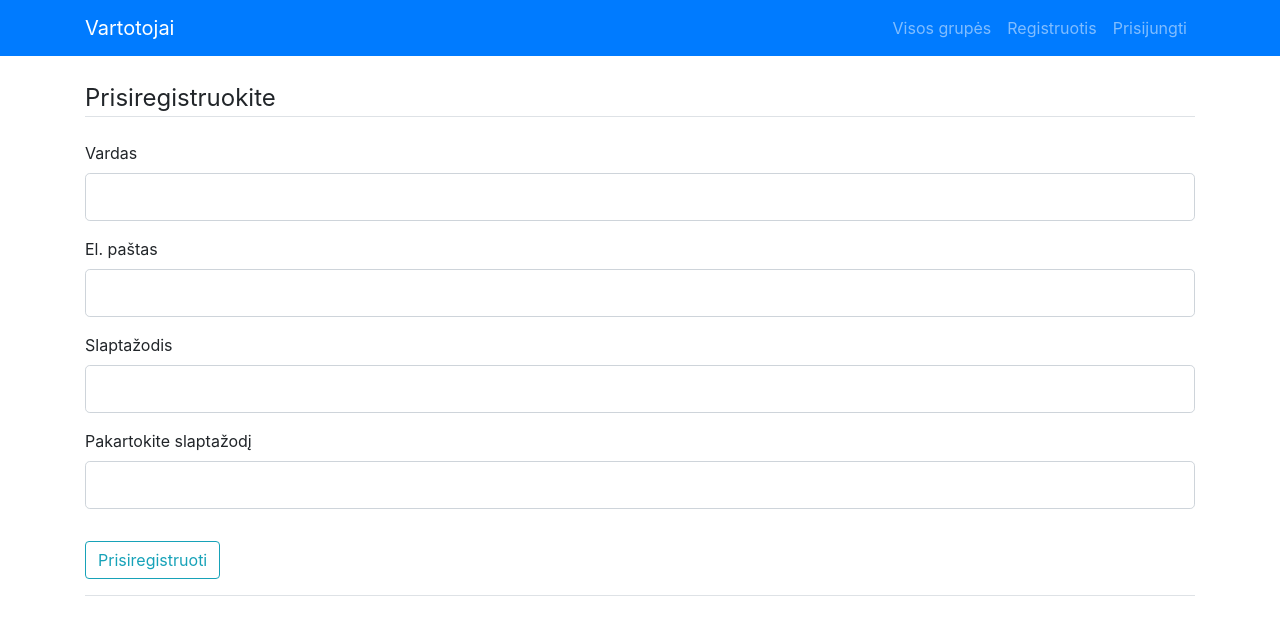
After one commit to DonatasNoreika/grupes_api_client, a Flask app: page /registruotis in a window 1280 px wide. The commit adds this page. Shown: the top 635 px of the page. Run offline with Flask 2, Linux system fonts and the light colour scheme; some libraries are stand-ins or nearby versions.

Commit message:
Added registration

```diff
--- a/app.py
+++ b/app.py
@@ -1,19 +1,54 @@
-from flask import Flask, render_template, redirect, url_for, request
+from flask import Flask, render_template, redirect, url_for, request, flash
 # iš flask bibliotekos importuojame klasę Flask ir f-ją render_template.
 app = Flask(__name__)
 import requests
 import json
-from forms import BandForm
+import os
+from flask_sqlalchemy import SQLAlchemy
+from flask_login import LoginManager, UserMixin, current_user, logout_user, login_user, login_required
+from flask_bcrypt import Bcrypt
+
+bcrypt = Bcrypt(app)
+
+basedir = os.path.abspath(os.path.dirname(__file__))
+
+app.config['SQLALCHEMY_DATABASE_URI'] = 'sqlite:///'+os.path.join(basedir, 'data.sqlite')
+# nustatėme, kad mūsų duomenų bazė bus šalia šio failo esants data.sqlite failas
+app.config['SQLALCHEMY_TRACK_MODIFICATIONS'] = False
+# neseksime kiekvienos modifikacijos
+db = SQLAlchemy(app)
+# pilnas kelias iki šio failo.
+
+if __name__ == '__main__':
+    from forms import BandForm, RegistracijosForma, PrisijungimoForma
+
+login_manager = LoginManager(app)
+login_manager.login_view = 'registruotis'
+login_manager.login_message_category = 'info'
+
+@login_manager.user_loader
+def load_user(vartotojo_id):
+    return Vartotojas.query.get(int(vartotojo_id))
 
 app.config['SECRET_KEY'] = 'bet kokia simbolių eilutė'
 # inicijuojame klasės Flask objektą, priskiriame kintamąjam app.
 
+class Vartotojas(db.Model, UserMixin):
+    __tablename__ = "vartotojas"
+    id = db.Column(db.Integer, primary_key=True)
+    vardas = db.Column("Vardas", db.String(20), unique=True, nullable=False)
+    el_pastas = db.Column("El. pašto adresas", db.String(120), unique=True, nullable=False)
+    slaptazodis = db.Column("Slaptažodis", db.String(60), unique=True, nullable=False)
+    token = db.Column("Žetonas", db.String, nullable=True)
+
 @app.route("/bands")
+@app.route("/")
 def bands():
     r = requests.get("http://127.0.0.1:8000/bands")
     bands = json.loads(r.text)
     return render_template('bands.html', bands=bands)
 
+@login_required
 @app.route('/add_band', methods=['GET', 'POST'])
 def add_band():
     form = BandForm()
@@ -26,5 +61,42 @@ def add_band():
         return redirect(url_for('bands'))
     return render_template('add_band.html', form=form)
 
+@app.route("/registruotis", methods=['GET', 'POST'])
+def registruotis():
+    db.create_all()
+    if current_user.is_authenticated:
+        return redirect(url_for('bands'))
+    form = RegistracijosForma()
+    if form.validate_on_submit():
+        koduotas_slaptazodis = bcrypt.generate_password_hash(form.slaptazodis.data).decode('utf-8')
+        vartotojas = Vartotojas(vardas=form.vardas.data, el_pastas=form.el_pastas.data, slaptazodis=koduotas_slaptazodis)
+        db.session.add(vartotojas)
+        db.session.commit()
+        flash('Sėkmingai prisiregistravote! Galite prisijungti', 'success')
+        return redirect(url_for('bands'))
+    return render_template('registruotis.html', title='Register', form=form)
+
+
+@app.route("/prisijungti", methods=['GET', 'POST'])
+def prisijungti():
+    if current_user.is_authenticated:
+        return redirect(url_for('bands'))
+    form = PrisijungimoForma()
+    if form.validate_on_submit():
+        user = Vartotojas.query.filter_by(el_pastas=form.el_pastas.data).first()
+        if user and bcrypt.check_password_hash(user.slaptazodis, form.slaptazodis.data):
+            login_user(user, remember=form.prisiminti.data)
+            next_page = request.args.get('next')
+            return redirect(next_page) if next_page else redirect(url_for('bands'))
+        else:
+            flash('Prisijungti nepavyko. Patikrinkite el. paštą ir slaptažodį', 'danger')
+    return render_template('prisijungti.html', title='Prisijungti', form=form)
+
+@app.route("/atsijungti")
+def atsijungti():
+    logout_user()
+    return redirect(url_for('bands'))
+
 if __name__ == '__main__':
-  app.run(host='127.0.0.1', port=5000, debug=True)
+    db.create_all()
+    app.run(host='127.0.0.1', port=5000, debug=True)
--- a/forms.py
+++ b/forms.py
@@ -1,9 +1,36 @@
 from flask_wtf import FlaskForm
-from wtforms import StringField, TextAreaField, SubmitField
+from wtforms import SubmitField, BooleanField, StringField, PasswordField
 from wtforms.validators import DataRequired, Length, Email
+from wtforms.validators import DataRequired, ValidationError, EqualTo
 
+from app import app
 
 class BandForm(FlaskForm):
     token = StringField('Token', [DataRequired()])
     name = StringField('Name', [DataRequired()])
     submit = SubmitField('Submit')
+
+
+class RegistracijosForma(FlaskForm):
+    vardas = StringField('Vardas', [DataRequired()])
+    el_pastas = StringField('El. paštas', [DataRequired()])
+    slaptazodis = PasswordField('Slaptažodis', [DataRequired()])
+    patvirtintas_slaptazodis = PasswordField("Pakartokite slaptažodį", [EqualTo('slaptazodis', "Slaptažodis turi sutapti.")])
+    submit = SubmitField('Prisiregistruoti')
+
+    def tikrinti_varda(self, vardas):
+        vartotojas = app.Vartotojas.query.filter_by(vardas=vardas.data).first()
+        if vartotojas:
+            raise ValidationError('Šis vardas panaudotas. Pasirinkite kitą.')
+
+    def tikrinti_pasta(self, el_pastas):
+        vartotojas = app.Vartotojas.query.filter_by(el_pastas=el_pastas.data).first()
+        if vartotojas:
+            raise ValidationError('Šis el. pašto adresas panaudotas. Pasirinkite kitą.')
+
+
+class PrisijungimoForma(FlaskForm):
+    el_pastas = StringField('El. paštas', [DataRequired()])
+    slaptazodis = PasswordField('Slaptažodis', [DataRequired()])
+    prisiminti = BooleanField("Prisiminti mane")
+    submit = SubmitField('Prisijungti')
--- a/templates/base.html
+++ b/templates/base.html
@@ -11,18 +11,12 @@
 
 </head>
 <body>
-
 <!-- Navigation -->
-<nav class="navbar navbar-expand-lg navbar-light bg-light static-top mb-5 shadow">
+<nav class="navbar navbar-expand-lg navbar-dark bg-primary static-top">
     <div class="container">
-    <a class="navbar-brand" href="#">
-    <svg class="bi bi-pen" width="1em" height="1em" viewBox="0 0 16 16" fill="currentColor" xmlns="http://www.w3.org/2000/svg">
-      <path fill-rule="evenodd" d="M5.707 13.707a1 1 0 0 1-.39.242l-3 1a1 1 0 0 1-1.266-1.265l1-3a1 1 0 0 1 .242-.391L10.086 2.5a2 2 0 0 1 2.828 0l.586.586a2 2 0 0 1 0 2.828l-7.793 7.793zM3 11l7.793-7.793a1 1 0 0 1 1.414 0l.586.586a1 1 0 0 1 0 1.414L5 13l-3 1 1-3z"/>
-      <path fill-rule="evenodd" d="M9.854 2.56a.5.5 0 0 0-.708 0L5.854 5.855a.5.5 0 0 1-.708-.708L8.44 1.854a1.5 1.5 0 0 1 2.122 0l.293.292a.5.5 0 0 1-.707.708l-.293-.293z"/>
-      <path d="M13.293 1.207a1 1 0 0 1 1.414 0l.03.03a1 1 0 0 1 .03 1.383L13.5 4 12 2.5l1.293-1.293z"/>
-    </svg>
-    Mano grupės</a>
-    <button class="navbar-toggler" type="button" data-toggle="collapse" data-target="#navbarResponsive" aria-controls="navbarResponsive" aria-expanded="false" aria-label="Toggle navigation">
+        <a class="navbar-brand" href="/">Vartotojai</a>
+        <button class="navbar-toggler" type="button" data-toggle="collapse" data-target="#navbarResponsive"
+                aria-controls="navbarResponsive" aria-expanded="false" aria-label="Toggle navigation">
             <span class="navbar-toggler-icon"></span>
         </button>
         <div class="collapse navbar-collapse" id="navbarResponsive">
@@ -30,18 +24,43 @@
                 <li class="nav-item">
                   <a class="nav-link" href="/bands">Visos grupės</a>
                 </li>
+                {% if current_user.is_authenticated %}
                 <li class="nav-item">
                   <a class="nav-link" href="/add_band">Pridėti grupę</a>
                 </li>
                 <li class="nav-item">
+                    <a class="nav-link" href="/irasai">Įrašai</a>
                 </li>
+                <li class="nav-item">
+                    <a class="nav-link" href="/atsijungti">Atsijungti</a>
+                </li>
+                {% else %}
+                <li class="nav-item">
+                    <a class="nav-link" href="/registruotis">Registruotis</a>
+                </li>
+                <li class="nav-item">
+                    <a class="nav-link" href="/prisijungti">Prisijungti</a>
+                </li>
+                {% endif %}
             </ul>
         </div>
     </div>
 </nav>
 
+<!-- Page Content -->
 <div class="container">
-{% block content %}{% endblock %}
+    <br>
+    {% with messages = get_flashed_messages(with_categories=true) %}
+        {% if messages %}
+            {% for category, message in messages %}
+                <div class="alert alert-{{ category }}">
+                    {{ message }}
+                </div>
+            {% endfor %}
+        {% endif %}
+    {% endwith %}
+    {% block content %}
+    {% endblock %}
 </div>
   </body>
 </html>
--- /dev/null
+++ b/templates/registruotis.html
@@ -0,0 +1,69 @@
+{% extends "base.html" %}
+{% block content %}
+    <div class="content-section">
+        <form method="POST" action="">
+            {{ form.hidden_tag() }}
+            <fieldset class="form-group">
+                <legend class="border-bottom mb-4">Prisiregistruokite</legend>
+                <div class="form-group">
+                    {{ form.vardas.label(class="form-control-label") }}
+
+                    {% if form.vardas.errors %}
+                        {{ form.vardas(class="form-control form-control-lg is-invalid") }}
+                        <div class="invalid-feedback">
+                            {% for error in form.vardas.errors %}
+                                <span>{{ error }}</span>
+                            {% endfor %}
+                        </div>
+                    {% else %}
+                        {{ form.vardas(class="form-control form-control-lg") }}
+                    {% endif %}
+                </div>
+                <div class="form-group">
+                    {{ form.el_pastas.label(class="form-control-label") }}
+                    {% if form.el_pastas.errors %}
+                        {{ form.el_pastas(class="form-control form-control-lg is-invalid") }}
+                        <div class="invalid-feedback">
+                            {% for error in form.el_pastas.errors %}
+                                <span>{{ error }}</span>
+                            {% endfor %}
+                        </div>
+                    {% else %}
+                        {{ form.el_pastas(class="form-control form-control-lg") }}
+                    {% endif %}
+                </div>
+                <div class="form-group">
+                    {{ form.slaptazodis.label(class="form-control-label") }}
+                    {% if form.slaptazodis.errors %}
+                        {{ form.slaptazodis(class="form-control form-control-lg is-invalid") }}
+                        <div class="invalid-feedback">
+                            {% for error in form.slaptazodis.errors %}
+                                <span>{{ error }}</span>
+                            {% endfor %}
+                        </div>
+                    {% else %}
+                        {{ form.slaptazodis(class="form-control form-control-lg") }}
+                    {% endif %}
+                </div>
+                <div class="form-group">
+                    {{ form.patvirtintas_slaptazodis.label(class="form-control-label") }}
+                    {% if form.patvirtintas_slaptazodis.errors %}
+                        {{ form.patvirtintas_slaptazodis(class="form-control form-control-lg is-invalid") }}
+                        <div class="invalid-feedback">
+                            {% for error in form.patvirtintas_slaptazodis.errors %}
+                                <span>{{ error }}</span>
+                            {% endfor %}
+                        </div>
+                    {% else %}
+                        {{ form.patvirtintas_slaptazodis(class="form-control form-control-lg") }}
+                    {% endif %}
+                </div>
+            </fieldset>
+            <div class="form-group">
+                {{ form.submit(class="btn btn-outline-info") }}
+            </div>
+        </form>
+    </div>
+    <div class="border-top pt-3">
+    </div>
+{% endblock content %}
```
Also changed, not shown: templates/prisijungti.html (added, +46 -0 lines). Lines whose indentation alone changed are shown as unchanged.
